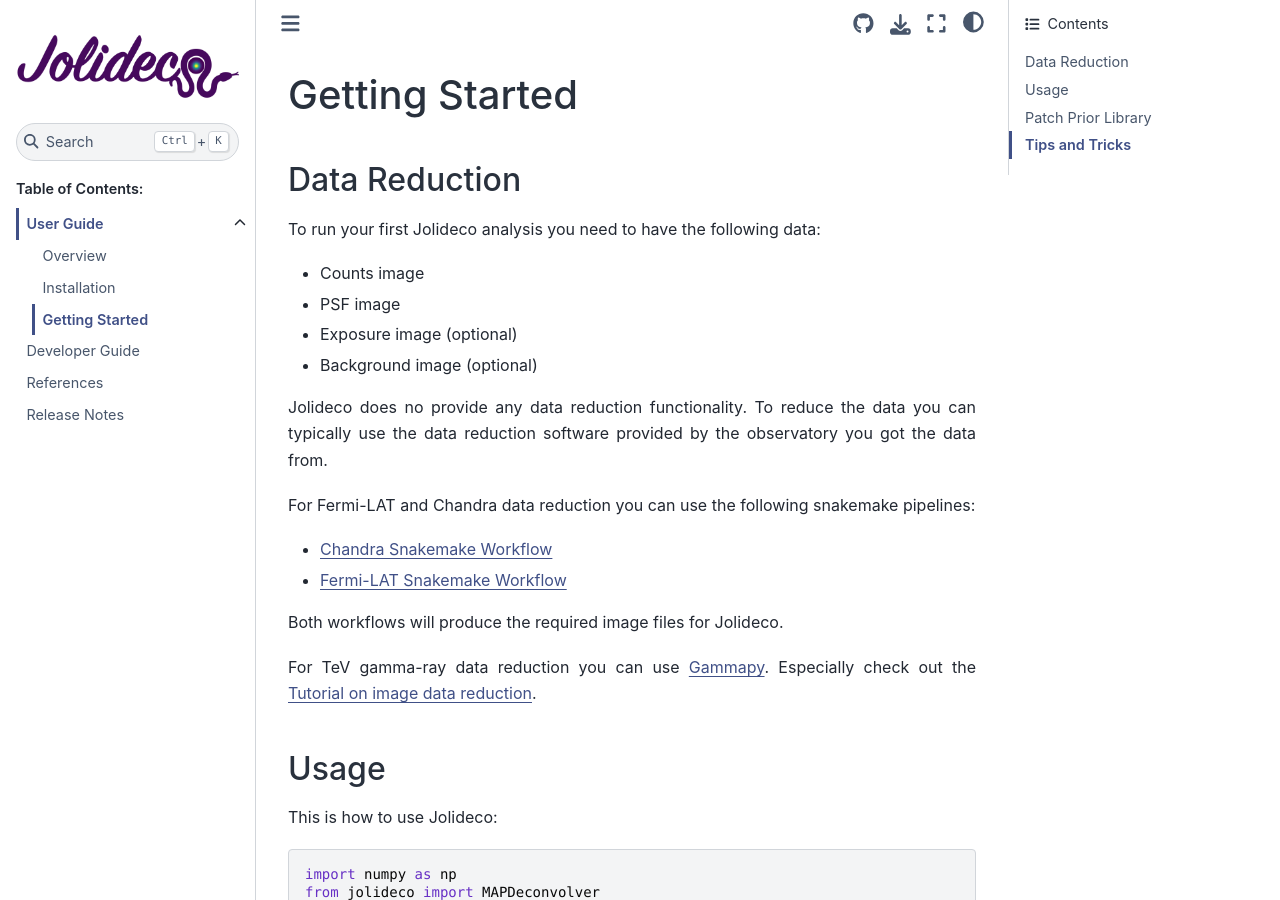
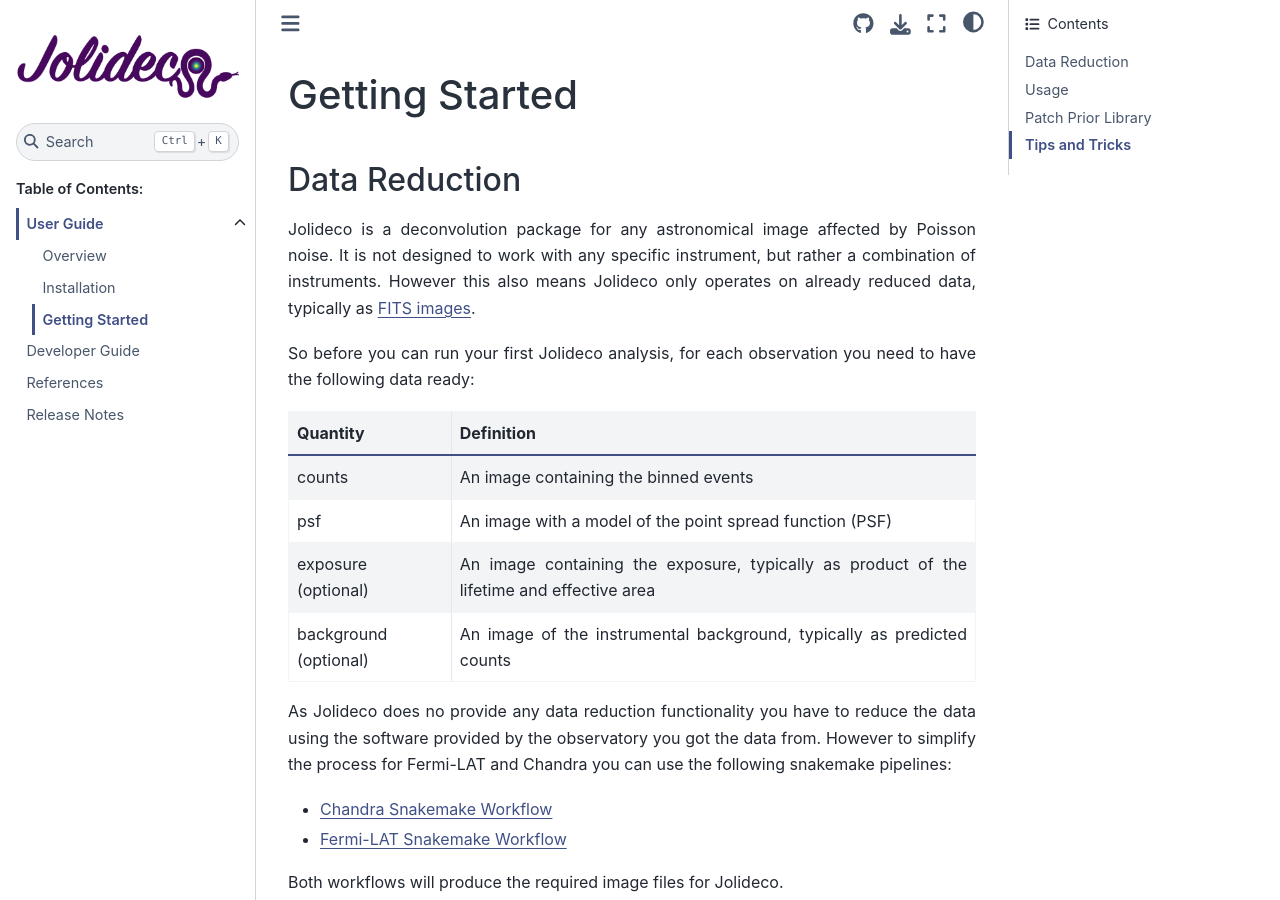
Before and after one commit to jolideco/jolideco, a Sphinx documentation site: the page built from docs/user/getting-started.rst, in a window 1280 px wide and 900 px high. Built offline with Sphinx 7.4.7 and the Sphinx Book theme 1.1.4, drawn with Linux system fonts in a browser that asks for light colours; pages that are not in the unit, such as notebooks, are missing from menus; the version number could not be read and is left out.

Commit message:
Improve getting started

```diff
--- a/docs/user/getting-started.rst
+++ b/docs/user/getting-started.rst
@@ -6,18 +6,27 @@
 Data Reduction
 ==============
 
-To run your first Jolideco analysis you need to have the following data:
+Jolideco is a deconvolution package for any astronomical image affected by Poisson noise.
+It is not designed to work with any specific instrument, but rather a combination of
+instruments. However this also means Jolideco only operates on already reduced data,
+typically as `FITS images <https://en.wikipedia.org/wiki/FITS>`_.
 
-- Counts image
-- PSF image
-- Exposure image (optional)
-- Background image (optional)
+So before you can run your first Jolideco analysis, for each observation
+you need to have the following data ready:
 
-Jolideco does no provide any data reduction functionality. To reduce the data you
-can typically use the data reduction software provided by the observatory you got
-the data from.
+===================== =================================================
+Quantity              Definition
+===================== =================================================
+counts                An image containing the binned events
+psf                   An image with a model of the point spread function (PSF)
+exposure (optional)   An image containing the exposure, typically as product of the lifetime and effective area
+background (optional) An image of the instrumental background, typically as predicted counts
+===================== =================================================
 
-For Fermi-LAT and Chandra data reduction you can use the following snakemake pipelines:
+As Jolideco does no provide any data reduction functionality you have to
+reduce the data using the software provided by the observatory you got
+the data from. However to simplify the process for Fermi-LAT and Chandra
+you can use the following snakemake pipelines:
 
 - `Chandra Snakemake Workflow <https://github.com/adonath/snakemake-workflow-chandra>`_
 - `Fermi-LAT Snakemake Workflow <https://github.com/adonath/snakemake-workflow-fermi-lat>`_
```
Also changed, not shown: docs/user/overview.rst (+4 -4 lines).
